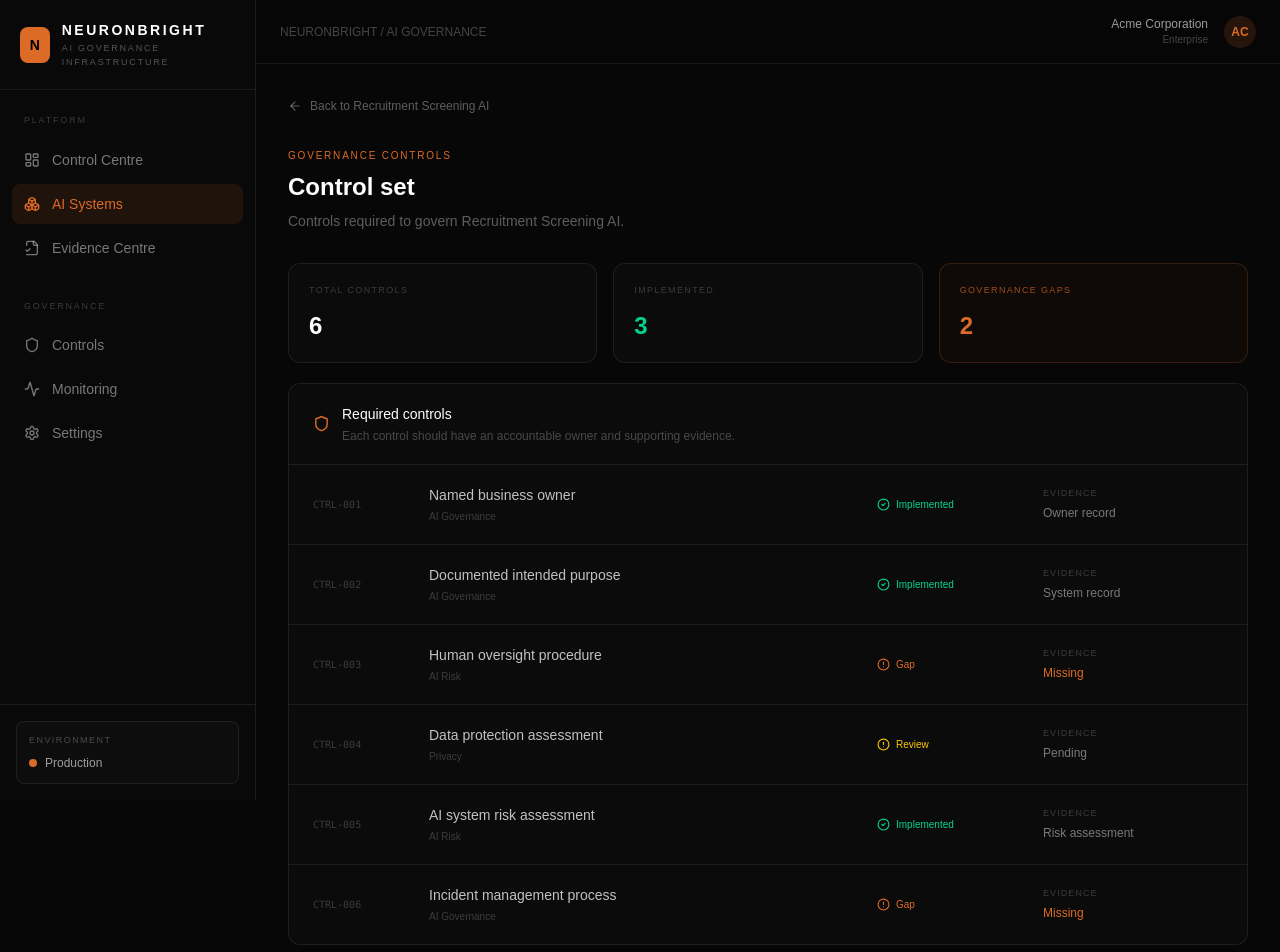
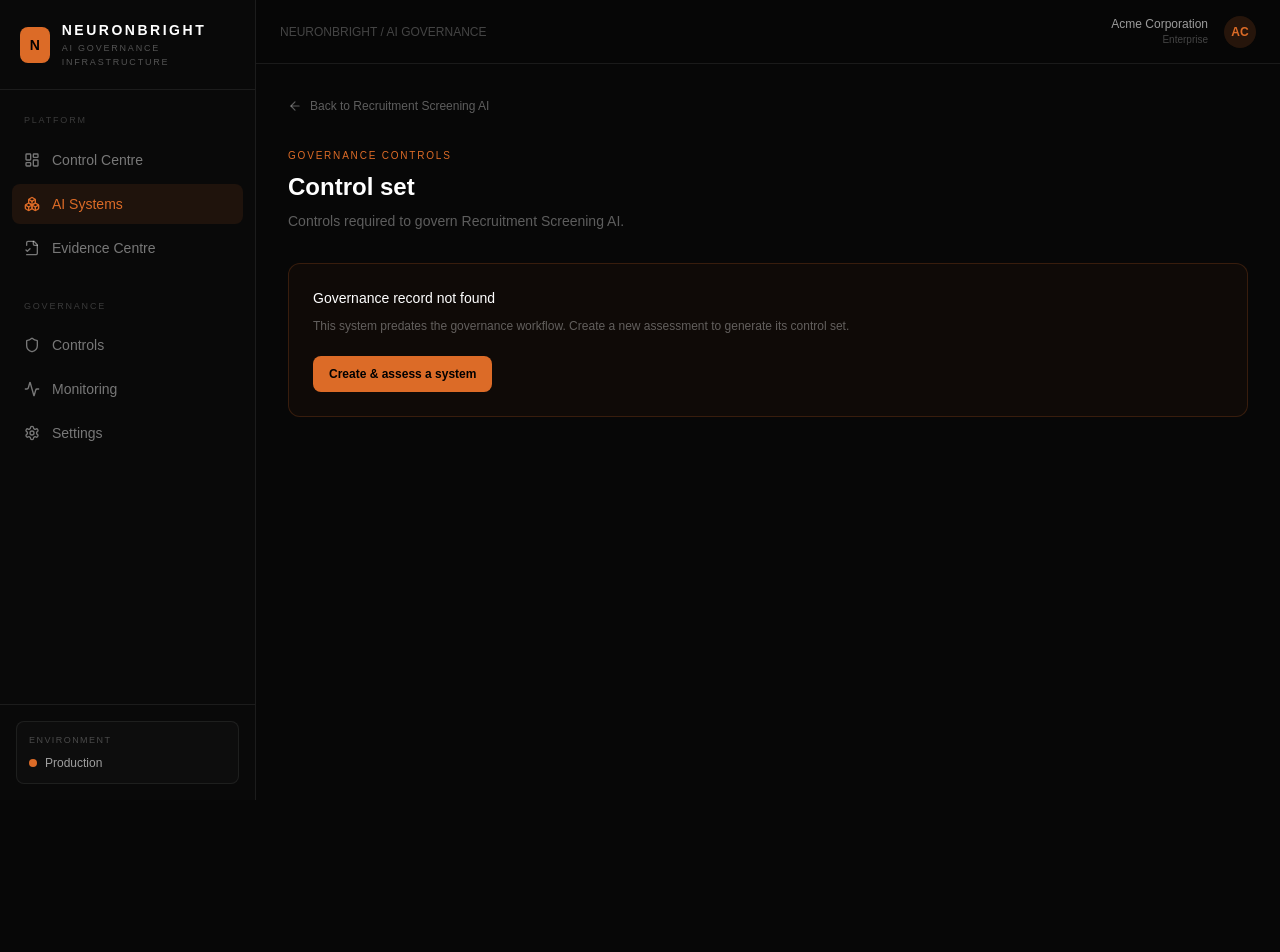
Before and after one commit to jasb-to/neuronbright, a Next.js app: page /systems/recruitment-screening-ai/controls in a window 1280 px wide. Shown: the top 952 px of the page. After the commit the page ends 800 px from the top, so only its background shows below. Built offline with nearby package versions, Linux system fonts and the light colour scheme.

Commit message:
Connect system controls to generated governance records and make controls actionable

```diff
--- a/app/systems/[id]/controls/page.tsx
+++ b/app/systems/[id]/controls/page.tsx
@@ -1,245 +1,70 @@
+"use client";
+
 import Link from "next/link";
-import {
-  ArrowLeft,
-  ArrowRight,
-  CheckCircle2,
-  CircleAlert,
-  FileCheck2,
-  Shield,
-} from "lucide-react";
-
+import { ArrowLeft, ArrowRight, CheckCircle2, CircleAlert, FileCheck2, Shield } from "lucide-react";
+import { useEffect, useMemo, useState } from "react";
 import { AppShell } from "@/components/app-shell";
 import { aiSystems } from "@/lib/mock-data";
+import { getStoredSystem } from "@/lib/client-store";
+import { getGovernanceRecord, updateControlStatus, GovernanceRecord } from "@/lib/governance-store";
+import { Control } from "@/lib/types";
 
-const controls = [
-  {
-    id: "CTRL-001",
-    name: "Named business owner",
-    framework: "AI Governance",
-    status: "Implemented",
-    evidence: "Owner record",
-  },
-  {
-    id: "CTRL-002",
-    name: "Documented intended purpose",
-    framework: "AI Governance",
-    status: "Implemented",
-    evidence: "System record",
-  },
-  {
-    id: "CTRL-003",
-    name: "Human oversight procedure",
-    framework: "AI Risk",
-    status: "Gap",
-    evidence: "Missing",
-  },
-  {
-    id: "CTRL-004",
-    name: "Data protection assessment",
-    framework: "Privacy",
-    status: "Review",
-    evidence: "Pending",
-  },
-  {
-    id: "CTRL-005",
-    name: "AI system risk assessment",
-    framework: "AI Risk",
-    status: "Implemented",
-    evidence: "Risk assessment",
-  },
-  {
-    id: "CTRL-006",
-    name: "Incident management process",
-    framework: "AI Governance",
-    status: "Gap",
-    evidence: "Missing",
-  },
-];
+function ControlStatus({ status }: { status: Control["status"] }) {
+  if (status === "Complete") return <span className="inline-flex items-center gap-1.5 text-[10px] text-emerald-400"><CheckCircle2 size={13} />Complete</span>;
+  if (status === "Missing") return <span className="inline-flex items-center gap-1.5 text-[10px] text-[#dc6b27]"><CircleAlert size={13} />Gap</span>;
+  return <span className="inline-flex items-center gap-1.5 text-[10px] text-yellow-400"><CircleAlert size={13} />In progress</span>;
+}
 
-function ControlStatus({ status }: { status: string }) {
-  if (status === "Implemented") {
-    return (
-      <span className="inline-flex items-center gap-1.5 text-[10px] text-emerald-400">
-        <CheckCircle2 size={13} />
-        Implemented
-      </span>
-    );
+export default function SystemControlsPage({ params }: { params: Promise<{ id: string }> }) {
+  const [id, setId] = useState("");
+  const [record, setRecord] = useState<GovernanceRecord | null>(null);
+  const [systemName, setSystemName] = useState("AI system");
+
+  useEffect(() => {
+    let active = true;
+    params.then(({ id: routeId }) => {
+      if (!active) return;
+      setId(routeId);
+      const saved = getStoredSystem(routeId);
+      const governance = getGovernanceRecord(routeId);
+      setSystemName(saved?.name ?? aiSystems.find((item) => item.id === routeId)?.name ?? "AI system");
+      setRecord(governance);
+    });
+    return () => { active = false; };
+  }, [params]);
+
+  const controls = record?.controls ?? [];
+  const implemented = controls.filter((control) => control.status === "Complete").length;
+  const gaps = controls.filter((control) => control.status === "Missing").length;
+  const evidenceRequired = controls.reduce((total, control) => total + control.evidenceRequired.length, 0);
+  const completion = controls.length ? Math.round((implemented / controls.length) * 100) : 0;
+
+  function setStatus(controlId: string, status: Control["status"]) {
+    const updated = updateControlStatus(id, controlId, status);
+    if (updated) setRecord(updated);
   }
 
-  if (status === "Gap") {
-    return (
-      <span className="inline-flex items-center gap-1.5 text-[10px] text-[#dc6b27]">
-        <CircleAlert size={13} />
-        Gap
-      </span>
-    );
-  }
+  const fallbackMessage = useMemo(() => !record && id ? "This system predates the governance workflow. Create a new assessment to generate its control set." : "", [record, id]);
 
-  return (
-    <span className="inline-flex items-center gap-1.5 text-[10px] text-yellow-400">
-      <CircleAlert size={13} />
-      Review
-    </span>
-  );
-}
+  return <AppShell>
+    <div className="mx-auto max-w-[1300px] px-6 py-8 xl:px-8">
+      <Link href={`/systems/${id}`} className="inline-flex items-center gap-2 text-xs text-white/35 hover:text-white"><ArrowLeft size={14}/>Back to {systemName}</Link>
+      <div className="mt-7"><p className="text-[10px] uppercase tracking-[0.18em] text-[#dc6b27]">Governance controls</p><h1 className="mt-2 text-2xl font-semibold">Control set</h1><p className="mt-2 text-sm text-white/35">Controls required to govern {systemName}.</p></div>
 
-export default async function SystemControlsPage({
-  params,
-}: {
-  params: Promise<{ id: string }>;
-}) {
-  const { id } = await params;
-  const system = aiSystems.find((item) => item.id === id) ?? aiSystems[1];
-
-  const implemented = controls.filter(
-    (control) => control.status === "Implemented",
-  ).length;
-
-  const gaps = controls.filter(
-    (control) => control.status === "Gap",
-  ).length;
-
-  return (
-    <AppShell>
-      <div className="mx-auto max-w-[1300px] px-6 py-8 xl:px-8">
-        <Link
-          href={`/systems/${system.id}`}
-          className="inline-flex items-center gap-2 text-xs text-white/35 hover:text-white"
-        >
-          <ArrowLeft size={14} />
-          Back to {system.name}
-        </Link>
-
-        <div className="mt-7">
-          <p className="text-[10px] uppercase tracking-[0.18em] text-[#dc6b27]">
-            Governance controls
-          </p>
-
-          <h1 className="mt-2 text-2xl font-semibold">
-            Control set
-          </h1>
-
-          <p className="mt-2 text-sm text-white/35">
-            Controls required to govern {system.name}.
-          </p>
+      {record ? <>
+        <div className="mt-8 grid gap-4 sm:grid-cols-4">
+          {[['Total controls', controls.length, 'text-white'], ['Complete', implemented, 'text-emerald-400'], ['Governance gaps', gaps, 'text-[#dc6b27]'], ['Completion', `${completion}%`, 'text-[#dc6b27]']].map(([label,value,cls])=><div key={String(label)} className="rounded-xl border border-white/[0.08] bg-[#0b0b0b] p-5"><p className="text-[9px] uppercase tracking-[0.15em] text-white/20">{label}</p><p className={`mt-3 text-2xl font-semibold ${cls}`}>{value}</p></div>)}
         </div>
 
-        <div className="mt-8 grid gap-4 sm:grid-cols-3">
-          <div className="rounded-xl border border-white/[0.08] bg-[#0b0b0b] p-5">
-            <p className="text-[9px] uppercase tracking-[0.15em] text-white/20">
-              Total controls
-            </p>
-            <p className="mt-3 text-2xl font-semibold">
-              {controls.length}
-            </p>
-          </div>
-
-          <div className="rounded-xl border border-white/[0.08] bg-[#0b0b0b] p-5">
-            <p className="text-[9px] uppercase tracking-[0.15em] text-white/20">
-              Implemented
-            </p>
-            <p className="mt-3 text-2xl font-semibold text-emerald-400">
-              {implemented}
-            </p>
-          </div>
-
-          <div className="rounded-xl border border-[#dc6b27]/20 bg-[#dc6b27]/[0.04] p-5">
-            <p className="text-[9px] uppercase tracking-[0.15em] text-[#dc6b27]/70">
-              Governance gaps
-            </p>
-            <p className="mt-3 text-2xl font-semibold text-[#dc6b27]">
-              {gaps}
-            </p>
+        <div className="mt-5 overflow-hidden rounded-xl border border-white/[0.08] bg-[#0b0b0b]">
+          <div className="border-b border-white/[0.08] px-6 py-5"><div className="flex items-center gap-3"><Shield size={17} className="text-[#dc6b27]"/><div><p className="text-sm font-medium">Required controls</p><p className="mt-1 text-xs text-white/25">Generated from the system's risk assessment. Each control needs an accountable owner and supporting evidence.</p></div></div></div>
+          <div className="divide-y divide-white/[0.07]">
+            {controls.map((control) => <div key={control.id} className="px-6 py-5 hover:bg-white/[0.02]"><div className="grid gap-4 lg:grid-cols-[90px_1fr_130px_220px] lg:items-center"><span className="text-[10px] font-mono text-white/20">{control.id}</span><div><p className="text-sm font-medium text-white/75">{control.name}</p><p className="mt-1 max-w-2xl text-[10px] leading-5 text-white/25">{control.description}</p></div><ControlStatus status={control.status}/><div><p className="text-[9px] uppercase tracking-[0.12em] text-white/20">Evidence</p><p className={`mt-1 text-xs ${control.status === "Missing" ? "text-[#dc6b27]" : "text-white/45"}`}>{control.evidenceRequired.join(", ")}</p><div className="mt-2 flex gap-2"><button type="button" onClick={() => setStatus(control.id, control.status === "Complete" ? "Missing" : "Complete")} className="rounded-md border border-white/[0.09] px-2.5 py-1.5 text-[9px] text-white/50 hover:border-[#dc6b27]/40 hover:text-white">{control.status === "Complete" ? "Reopen" : "Mark complete"}</button>{control.status === "Missing" && <button type="button" onClick={() => setStatus(control.id, "In Progress")} className="rounded-md border border-white/[0.09] px-2.5 py-1.5 text-[9px] text-white/50 hover:border-[#dc6b27]/40 hover:text-white">Start</button>}</div></div></div></div>)}
           </div>
         </div>
 
-        <div className="mt-5 overflow-hidden rounded-xl border border-white/[0.08] bg-[#0b0b0b]">
-          <div className="border-b border-white/[0.08] px-6 py-5">
-            <div className="flex items-center gap-3">
-              <Shield size={17} className="text-[#dc6b27]" />
-              <div>
-                <p className="text-sm font-medium">
-                  Required controls
-                </p>
-                <p className="mt-1 text-xs text-white/25">
-                  Each control should have an accountable owner and supporting
-                  evidence.
-                </p>
-              </div>
-            </div>
-          </div>
-
-          <div className="divide-y divide-white/[0.07]">
-            {controls.map((control) => (
-              <div
-                key={control.id}
-                className="px-6 py-5 transition hover:bg-white/[0.02]"
-              >
-                <div className="grid gap-4 lg:grid-cols-[100px_1fr_150px_180px] lg:items-center">
-                  <span className="text-[10px] font-mono text-white/20">
-                    {control.id}
-                  </span>
-
-                  <div>
-                    <p className="text-sm font-medium text-white/75">
-                      {control.name}
-                    </p>
-                    <p className="mt-1 text-[10px] text-white/20">
-                      {control.framework}
-                    </p>
-                  </div>
-
-                  <ControlStatus status={control.status} />
-
-                  <div>
-                    <p className="text-[9px] uppercase tracking-[0.12em] text-white/20">
-                      Evidence
-                    </p>
-                    <p
-                      className={`mt-1 text-xs ${
-                        control.evidence === "Missing"
-                          ? "text-[#dc6b27]"
-                          : "text-white/45"
-                      }`}
-                    >
-                      {control.evidence}
-                    </p>
-                  </div>
-                </div>
-              </div>
-            ))}
-          </div>
-        </div>
-
-        <div className="mt-5 rounded-xl border border-[#dc6b27]/20 bg-[#dc6b27]/[0.04] p-6">
-          <div className="flex flex-col justify-between gap-5 sm:flex-row sm:items-center">
-            <div className="flex items-start gap-4">
-              <FileCheck2
-                size={19}
-                className="mt-0.5 text-[#dc6b27]"
-              />
-
-              <div>
-                <p className="text-sm font-medium">
-                  2 controls require evidence
-                </p>
-                <p className="mt-1 text-xs leading-5 text-white/30">
-                  Upload or connect evidence to close the outstanding
-                  governance gaps.
-                </p>
-              </div>
-            </div>
-
-            <Link
-              href="/evidence"
-              className="inline-flex items-center justify-center gap-2 rounded-lg bg-[#dc6b27] px-5 py-2.5 text-xs font-semibold text-black hover:opacity-90"
-            >
-              Open Evidence Centre
-              <ArrowRight size={14} />
-            </Link>
-          </div>
-        </div>
-      </div>
-    </AppShell>
-  );
+        <div className="mt-5 rounded-xl border border-[#dc6b27]/20 bg-[#dc6b27]/[0.04] p-6"><div className="flex flex-col justify-between gap-5 sm:flex-row sm:items-center"><div className="flex items-start gap-4"><FileCheck2 size={19} className="mt-0.5 text-[#dc6b27]"/><div><p className="text-sm font-medium">{evidenceRequired} evidence items are required</p><p className="mt-1 text-xs leading-5 text-white/30">The next step is to attach evidence to the controls and close the remaining governance gaps.</p></div></div><Link href="/evidence" className="inline-flex items-center justify-center gap-2 rounded-lg bg-[#dc6b27] px-5 py-2.5 text-xs font-semibold text-black hover:opacity-90">Open Evidence Centre<ArrowRight size={14}/></Link></div></div>
+      </> : <div className="mt-8 rounded-xl border border-[#dc6b27]/20 bg-[#dc6b27]/[0.04] p-6"><p className="text-sm font-medium">Governance record not found</p><p className="mt-2 text-xs leading-5 text-white/35">{fallbackMessage}</p><Link href="/systems/new" className="mt-5 inline-flex rounded-lg bg-[#dc6b27] px-4 py-2.5 text-xs font-semibold text-black">Create & assess a system</Link></div>}
+    </div>
+  </AppShell>;
 }
```
